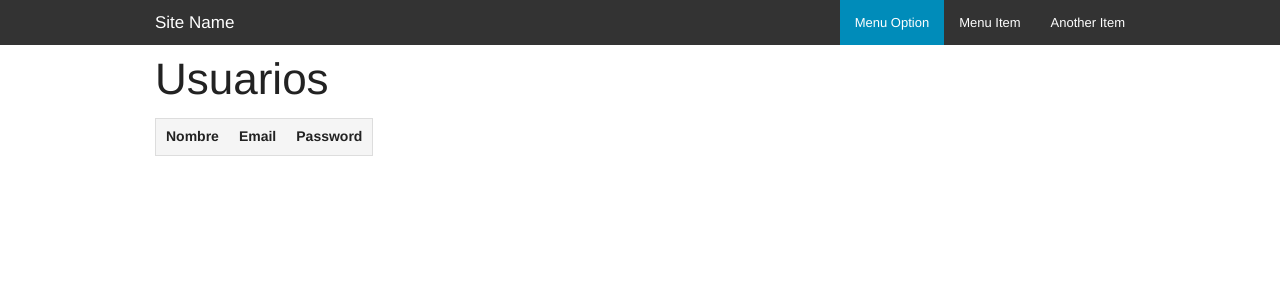
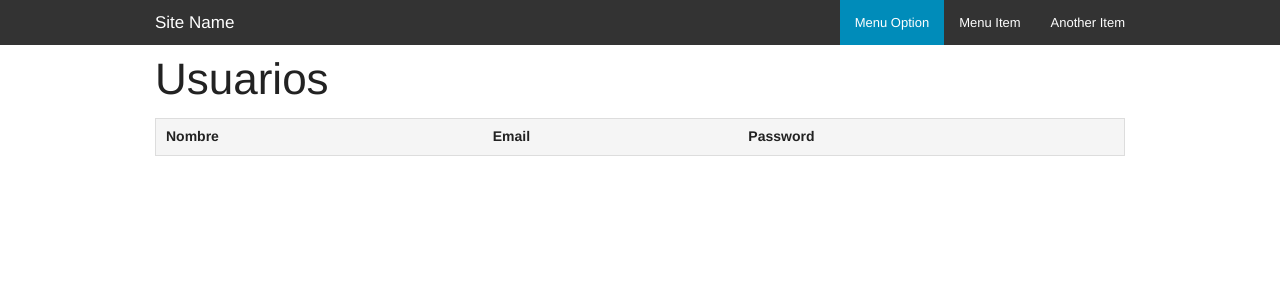
Before and after one commit to charlien7/json_codeigniter, a CodeIgniter app: page /json_codeigniter/index.php/tabla/index in a window 1280 px wide. Shown: the top 305 px of the page. Run offline with CodeIgniter, Linux system fonts and the light colour scheme; lists and menus that the app fills with data are empty; some libraries are stand-ins or nearby versions.

Commit message:
cambios css

```diff
--- a/application/views/listar.php
+++ b/application/views/listar.php
@@ -5,6 +5,7 @@
 	<title>Listar</title>
 	<link rel="stylesheet" href="<?php asset_url(); ?>css/vendor/normalize.css">
 	<link rel="stylesheet" href="<?php asset_url(); ?>css/vendor/foundation.min.css">
+	<link rel="stylesheet" href="<?php asset_url(); ?>css/main.css">
 	<script src="<?php asset_url(); ?>js/vendor/modernizr.js"></script>
 </head>
 <body>
@@ -29,7 +30,7 @@
 	<div class="row">
 		<div class="columns">
 			<h1>Usuarios</h1>
-			<table id="users">
+			<table id="users" class="full-width">
 					<thead>
 						<tr>
 							<th>Nombre</th>
--- /dev/null
+++ b/assets/css/main.css
@@ -0,0 +1 @@
+table.full-width {width: 100%!important;}
```
